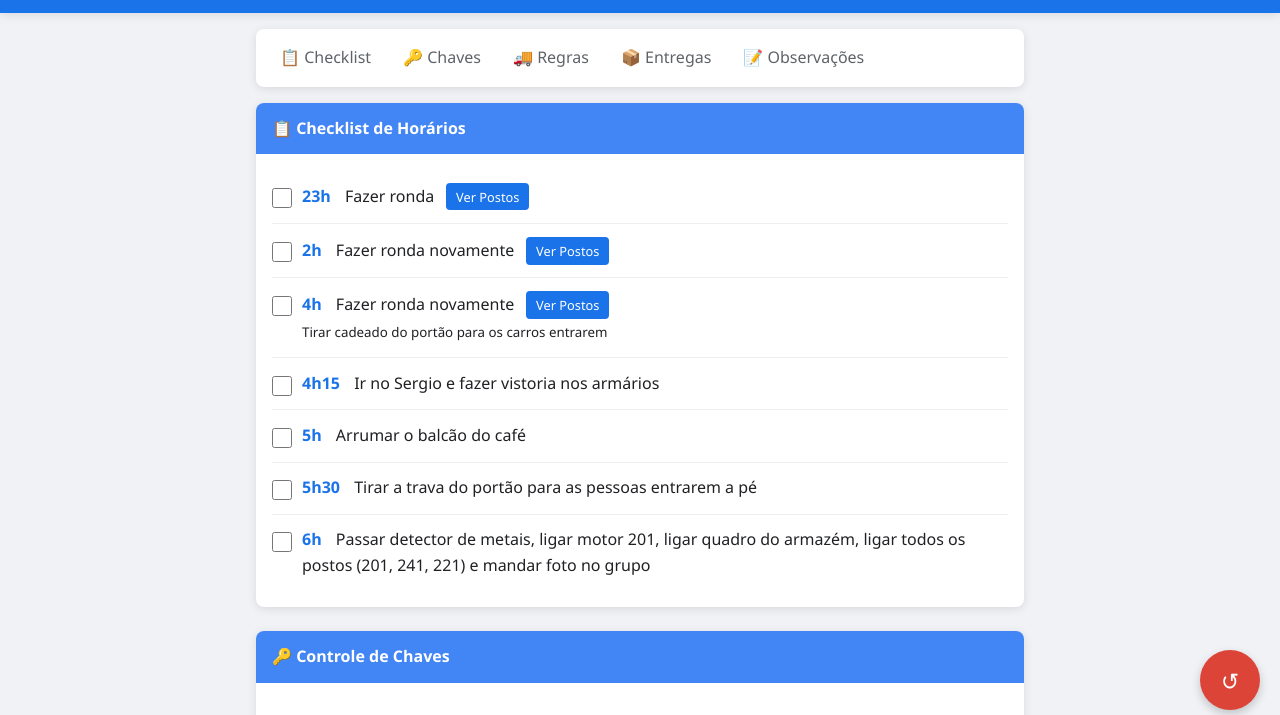
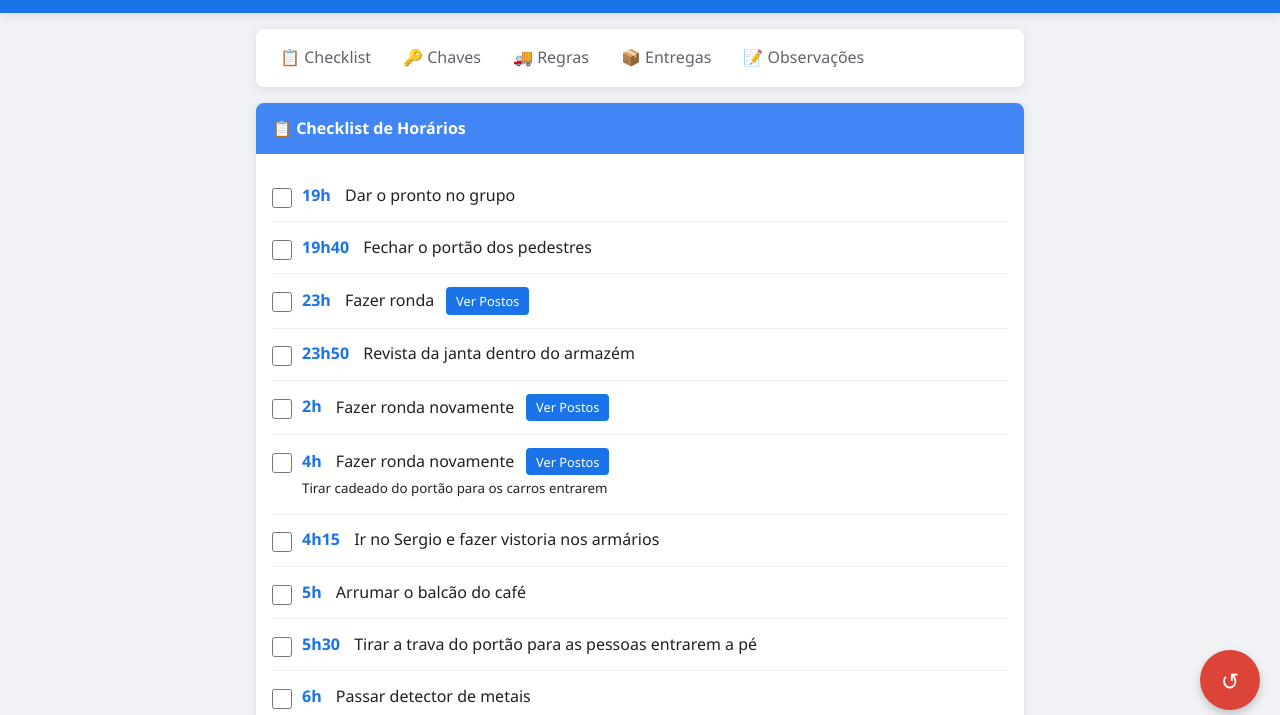
Before and after one commit to Yuri-Fernandes-dev/megaRio, a plain HTML site: page index.html in a window 1280 px wide. Shown: the part 70-785 px from the top of the page. Drawn offline with Linux system fonts and the light colour scheme.

Commit message:
Novos Chek

```diff
--- a/index.html
+++ b/index.html
@@ -350,7 +350,7 @@
                 </div>
                 <div class="key-item">
                     <div class="key-name">Chave 23</div>
-                    <div class="key-description">Lojunha</div>
+                    <div class="key-description">Lojinha</div>
                 </div>
                 <div class="key-item">
                     <div class="key-name">Chave amarela</div>
@@ -460,31 +460,19 @@
         document.addEventListener('DOMContentLoaded', function() {
             // Definição das tarefas
             const tasks = [
-                {
-                    id: 1,
-                    time: '23h',
-                    description: 'Fazer ronda',
-                    isRonda: true,
-                    extraAction: null
-                },
-                {
-                    id: 2,
-                    time: '2h',
-                    description: 'Fazer ronda novamente',
-                    isRonda: true,
-                    extraAction: null
-                },
-                {
-                    id: 3,
-                    time: '4h',
-                    description: 'Fazer ronda novamente',
-                    isRonda: true,
-                    extraAction: 'Tirar cadeado do portão para os carros entrarem'
-                },
-                { id: 4, time: '4h15', description: 'Ir no Sergio e fazer vistoria nos armários', isRonda: false, extraAction: null },
-                { id: 5, time: '5h', description: 'Arrumar o balcão do café', isRonda: false, extraAction: null },
-                { id: 6, time: '5h30', description: 'Tirar a trava do portão para as pessoas entrarem a pé', isRonda: false, extraAction: null },
-                { id: 7, time: '6h', description: 'Passar detector de metais, ligar motor 201, ligar quadro do armazém, ligar todos os postos (201, 241, 221) e mandar foto no grupo', isRonda: false, extraAction: null }
+                { id: 1, time: '19h', description: 'Dar o pronto no grupo', isRonda: false, extraAction: null },
+                { id: 2, time: '19h40', description: 'Fechar o portão dos pedestres', isRonda: false, extraAction: null },
+                { id: 3, time: '23h', description: 'Fazer ronda', isRonda: true, extraAction: null },
+                { id: 4, time: '23h50', description: 'Revista da janta dentro do armazém', isRonda: false, extraAction: null },
+                { id: 5, time: '2h', description: 'Fazer ronda novamente', isRonda: true, extraAction: null },
+                { id: 6, time: '4h', description: 'Fazer ronda novamente', isRonda: true, extraAction: 'Tirar cadeado do portão para os carros entrarem' },
+                { id: 7, time: '4h15', description: 'Ir no Sergio e fazer vistoria nos armários', isRonda: false, extraAction: null },
+                { id: 8, time: '5h', description: 'Arrumar o balcão do café', isRonda: false, extraAction: null },
+                { id: 9, time: '5h30', description: 'Tirar a trava do portão para as pessoas entrarem a pé', isRonda: false, extraAction: null },
+                { id: 10, time: '6h', description: 'Passar detector de metais', isRonda: false, extraAction: null },
+                { id: 11, time: '6h5', description: 'Desligar o refletor dentro da guarita', isRonda: false, extraAction: null },
+                { id: 12, time: '6h30', description: 'Ligar quadro do armazém, ligar todos os postos (201, 241, 221) e mandar foto no grupo', isRonda: false, extraAction: null },
+                { id: 13, time: '6h30', description: 'Ligar motor 201 no refeitório', isRonda: false, extraAction: null }
             ];
 
             // Definição dos postos de ronda
```
